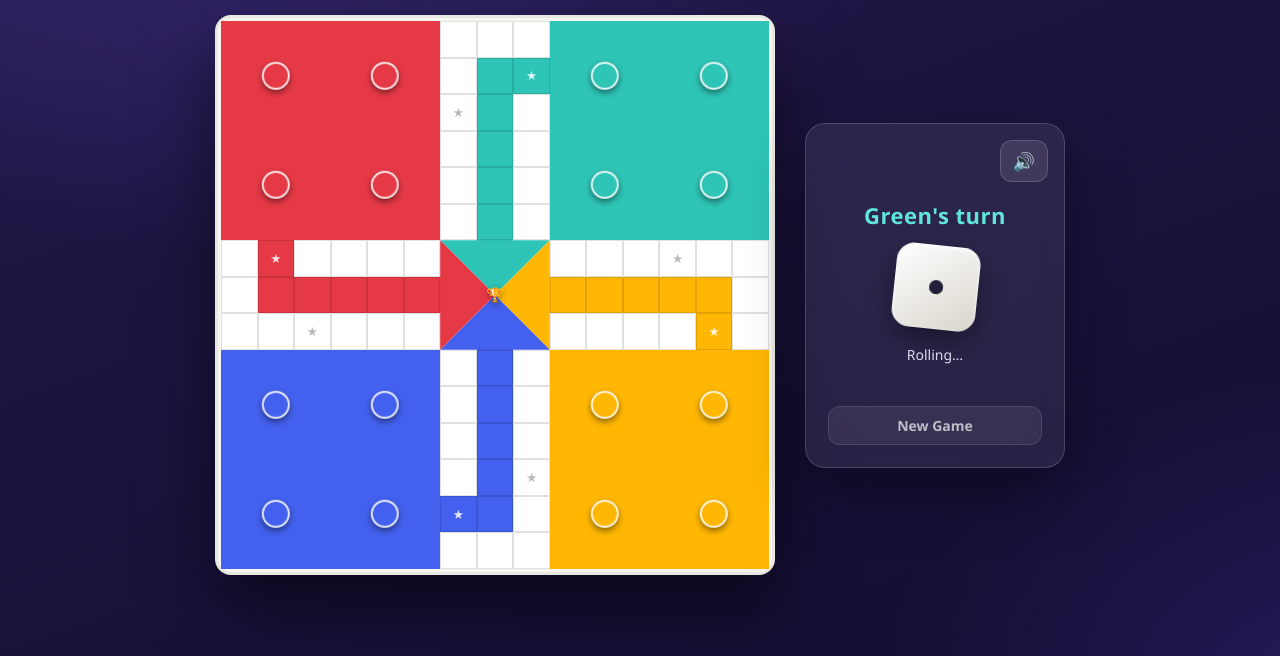
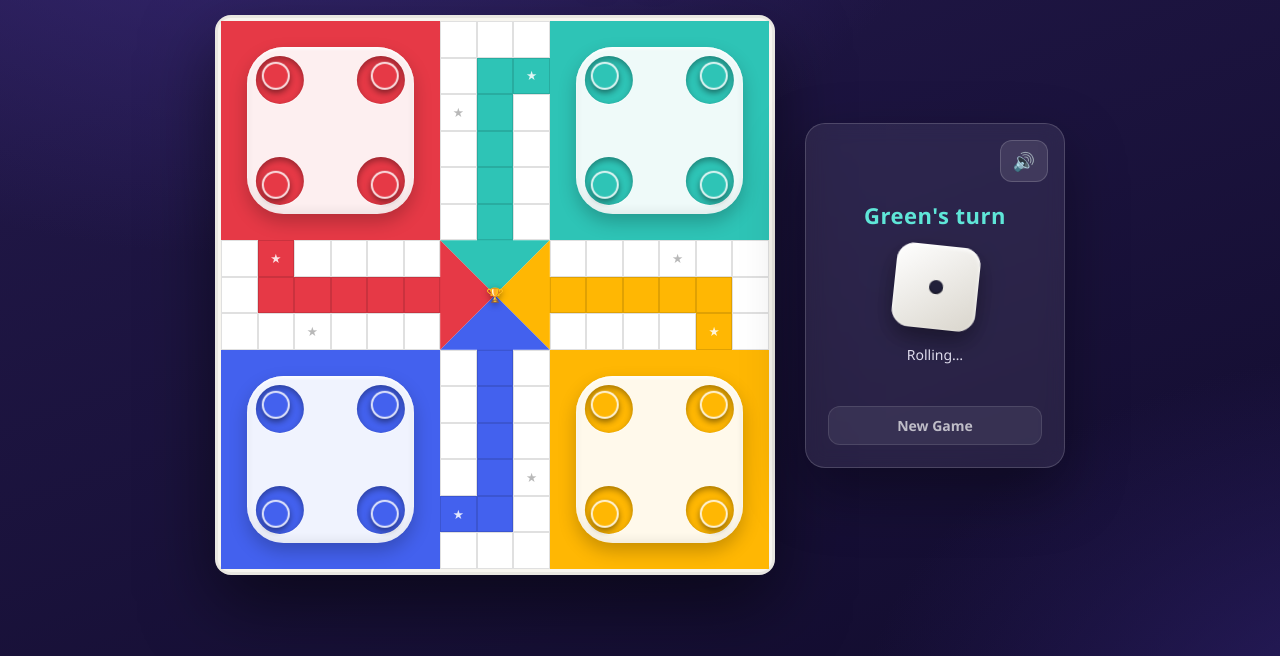
Before and after one commit to bikramkumar080/LudoGame, a website with bundled scripts: page index.html in a window 1280 px wide. Both pictures are taken after a click on the button "Start Game". Shown: the part 144-800 px from the top of the page. Built offline with nearby package versions, Linux system fonts and the light colour scheme.

Commit message:
Add decorative base panels with color sockets for tokens

```diff
--- a/js/render.js
+++ b/js/render.js
@@ -49,6 +49,31 @@ export function buildBoard(boardEl) {
       if (div.className.includes('safe')) div.textContent = '★';
       boardEl.appendChild(div);
     }
+  }
+
+  // Decorative base panels (classic Ludo look): a raised white inner panel
+  // with four colour sockets where the pieces rest. Absolute overlays so they
+  // stay out of the grid flow.
+  const baseOrigins = { red: [0, 0], green: [0, 9], yellow: [9, 9], blue: [9, 0] };
+  const slotPct = [[27, 27], [73, 27], [27, 73], [73, 73]];
+  for (const color of COLORS) {
+    const [r0, c0] = baseOrigins[color];
+    const deco = document.createElement('div');
+    deco.className = `base-deco base-deco-${color}`;
+    deco.style.left = `calc(6px + (${c0} / 15) * (100% - 12px))`;
+    deco.style.top = `calc(6px + (${r0} / 15) * (100% - 12px))`;
+    deco.style.setProperty('--c', `var(--${color})`);
+    const panel = document.createElement('div');
+    panel.className = 'base-panel';
+    deco.appendChild(panel);
+    for (const [x, y] of slotPct) {
+      const s = document.createElement('div');
+      s.className = 'base-socket';
+      s.style.left = `${x}%`;
+      s.style.top = `${y}%`;
+      deco.appendChild(s);
+    }
+    boardEl.appendChild(deco);
   }
 
   // Center home decoration (four triangles meeting in the middle).
--- a/styles.css
+++ b/styles.css
@@ -141,6 +141,30 @@ html, body {
 .base-green { background: var(--green); }
 .base-yellow { background: var(--yellow); }
 .base-blue { background: var(--blue); }
+
+/* Decorative base overlay: raised white panel + four colour sockets. */
+.base-deco {
+  position: absolute;
+  width: calc((6 / 15) * (100% - 12px));
+  height: calc((6 / 15) * (100% - 12px));
+  pointer-events: none;
+}
+.base-panel {
+  position: absolute; inset: 12%;
+  border-radius: 22%;
+  background: rgba(255, 255, 255, 0.92);
+  box-shadow: 0 8px 18px rgba(0, 0, 0, 0.22),
+    inset 0 2px 3px rgba(255, 255, 255, 0.9),
+    inset 0 -4px 8px rgba(0, 0, 0, 0.06);
+}
+.base-socket {
+  position: absolute; width: 22%; height: 22%;
+  border-radius: 50%;
+  transform: translate(-50%, -50%);
+  background: var(--c);
+  box-shadow: inset 0 3px 6px rgba(0, 0, 0, 0.35),
+    0 1px 0 rgba(255, 255, 255, 0.6);
+}
 .center { background: #fbfaf6; }
 
 /* center hub triangles */
```
